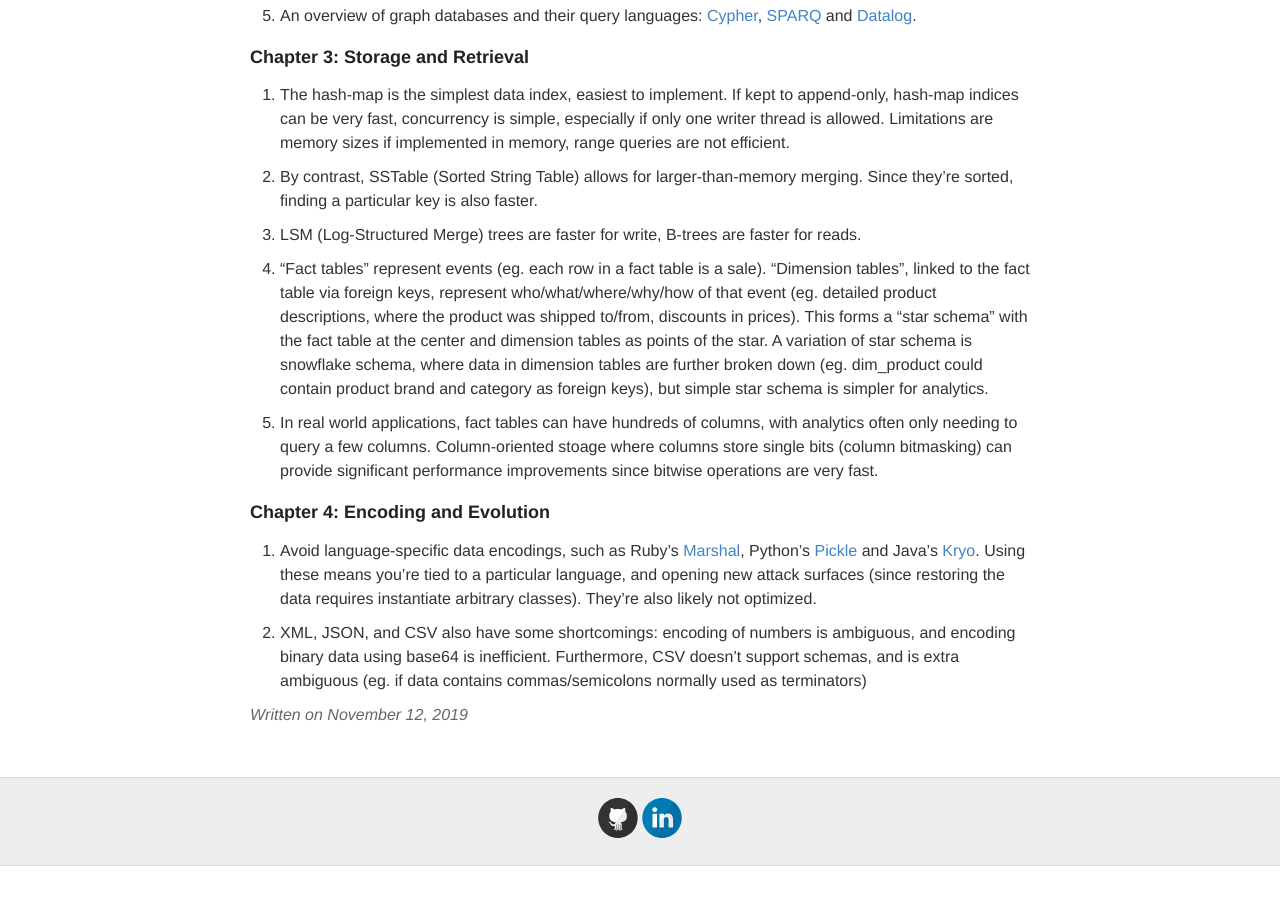
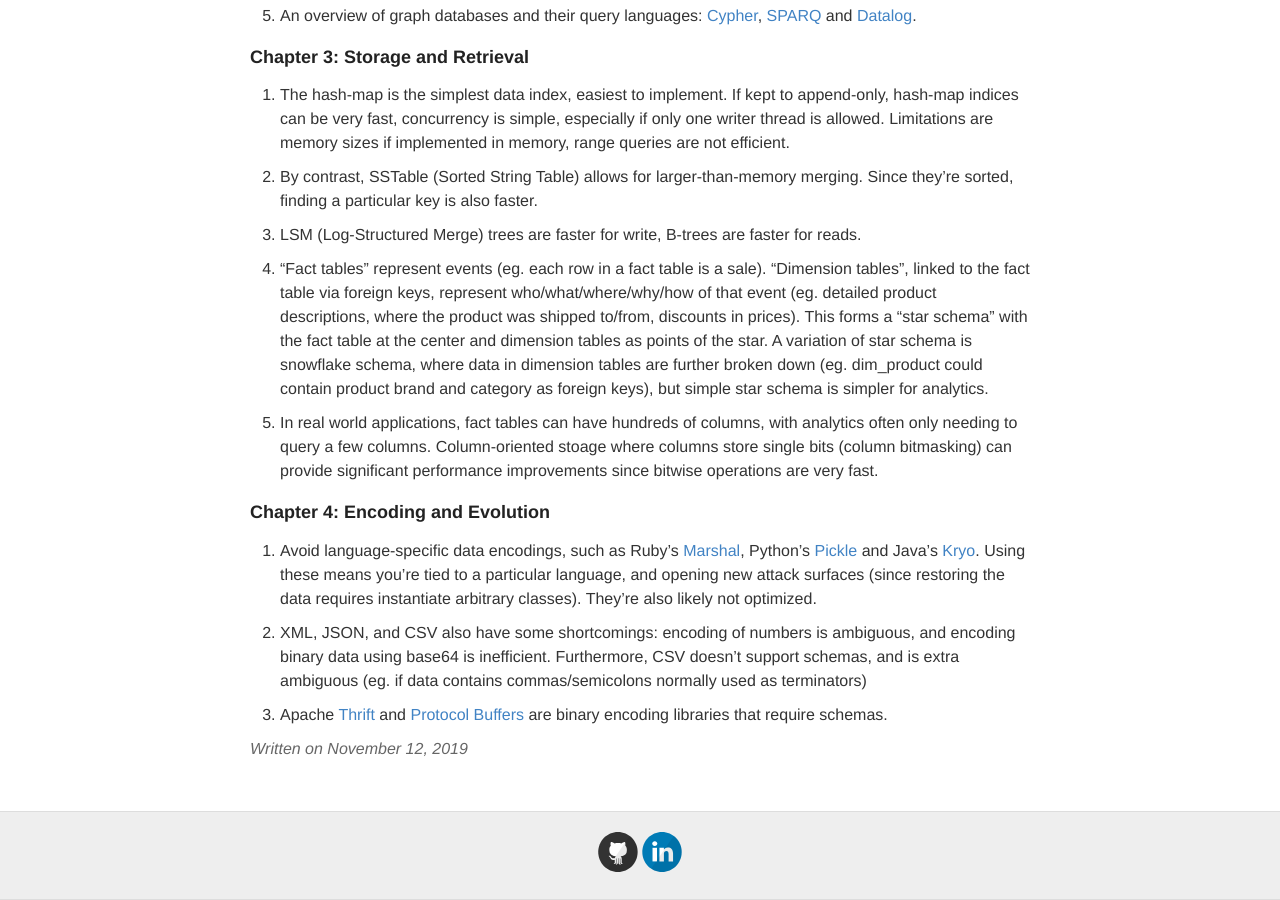
Before and after one commit to ptvan/ptvan.github.io, a Jekyll site: the page built from _posts/2019-11-12-Designing-DataIntensive-Applications.md, in a window 1280 px wide and 900 px high, scrolled down 834 px. Built offline with Jekyll 4.4.1, drawn with Linux system fonts in a browser that asks for light colours; before the commit the page ends 1700 px from its top, so only the background shows below that.

Commit message:
updated DDIA blogpost

```diff
--- a/_posts/2019-11-12-Designing-DataIntensive-Applications.md
+++ b/_posts/2019-11-12-Designing-DataIntensive-Applications.md
@@ -43,3 +43,5 @@ to query a few columns. Column-oriented stoage where columns store single bits (
 1. Avoid language-specific data encodings, such as Ruby's [Marshal](https://ruby-doc.org/core-2.6.3/Marshal.html), Python's [Pickle](https://docs.python.org/3/library/pickle.html) and Java's [Kryo](https://github.com/EsotericSoftware/kryo). Using these means you're tied to a particular language, and opening new attack surfaces (since restoring the data requires instantiate arbitrary classes). They're also likely not optimized.
 
 2. XML, JSON, and CSV also have some shortcomings: encoding of numbers is ambiguous, and encoding binary data using base64 is inefficient. Furthermore, CSV doesn't support schemas, and is extra ambiguous (eg. if data contains commas/semicolons normally used as terminators)
+
+3. Apache [Thrift](https://thrift.apache.org/) and [Protocol Buffers](https://developers.google.com/protocol-buffers) are binary encoding libraries that require schemas.
```
